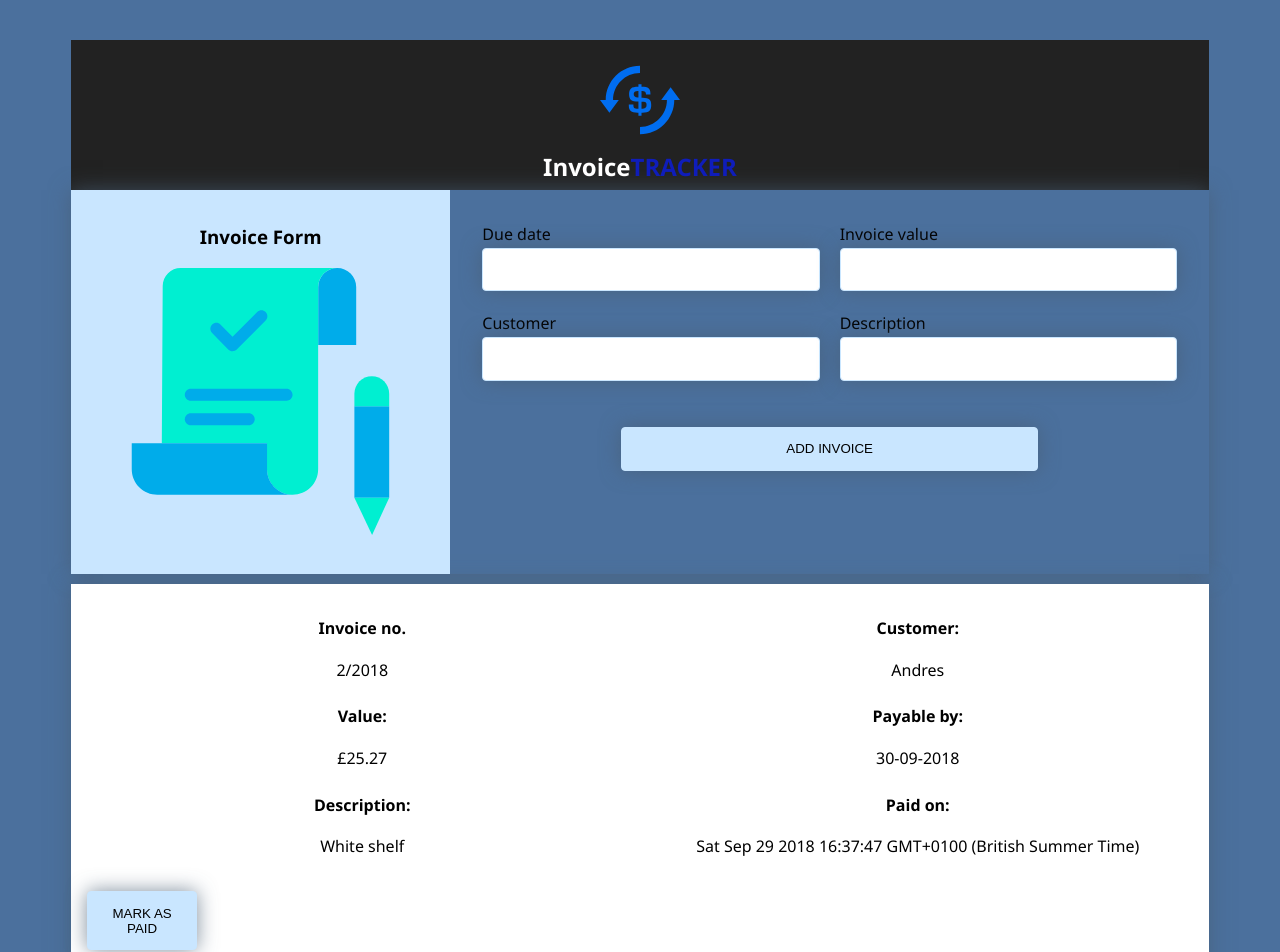
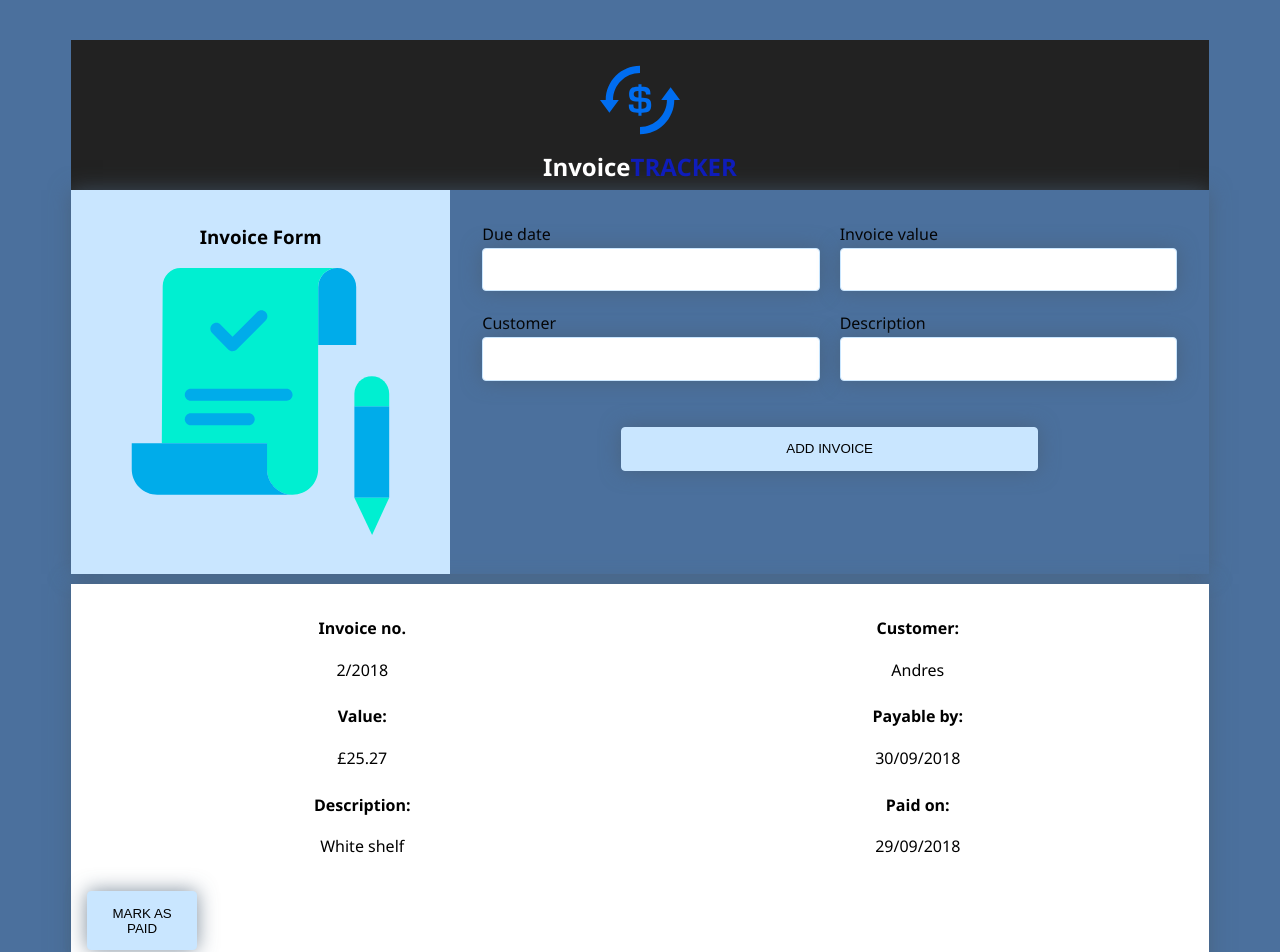
Before and after one commit to Cantem/invoice-tracker, a React (Create React App) app: page / in a window 1280 px wide. Shown: the top 952 px of the page. Built offline with nearby package versions, Linux system fonts and the light colour scheme.

Commit message:
Changed the format of date being displayed

```diff
--- a/src/App.js
+++ b/src/App.js
@@ -45,7 +45,7 @@ class App extends Component {
 
   markAsPaid(id) {
     const result = Object.assign({}, this.state.invoices[id]);
-    result.isPaid = new Date().toString();
+    result.isPaid = new Date().toLocaleDateString("en-GB");
 
     this.setState(prevState => {
       return {
--- a/src/mockData.js
+++ b/src/mockData.js
@@ -1,7 +1,7 @@
 export const mockCustomerData = {
   "1": {
     id: "1",
-    dueDate: "20-10-2018",
+    dueDate: "20/10/2018",
     invoiceValue: "99.27",
     customer: "Terry Ltd",
     description: "Building materials",
@@ -9,15 +9,15 @@ export const mockCustomerData = {
   },
   "2": {
     id: "2",
-    dueDate: "30-09-2018",
+    dueDate: "30/09/2018",
     invoiceValue: "25.27",
     customer: "Andres",
     description: "White shelf",
-    isPaid: "Sat Sep 29 2018 16:37:47 GMT+0100 (British Summer Time)"
+    isPaid: "29/09/2018"
   },
   "3": {
     id: "3",
-    dueDate: "30-10-2018",
+    dueDate: "30/10/2018",
     invoiceValue: "109.27",
     customer: "Office Ltd",
     description: "Office materials",
@@ -25,7 +25,7 @@ export const mockCustomerData = {
   },
   "4": {
     id: "4",
-    dueDate: "27-10-2018",
+    dueDate: "27/10/2018",
     invoiceValue: "9.70",
     customer: "Rafal Porzucek",
     description: "Flat white x3",
```
